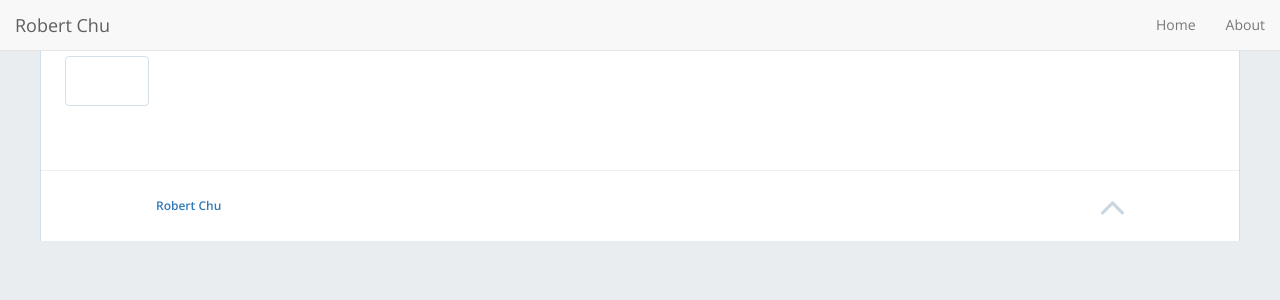
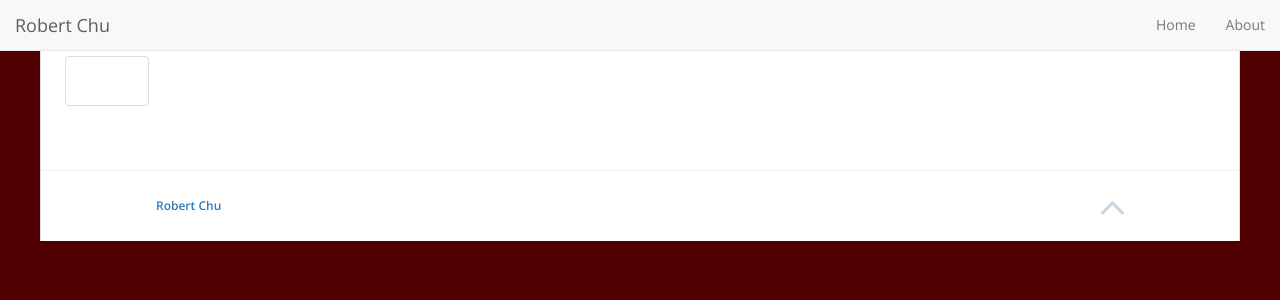
Before and after one commit to RobertFromTX/RobertFromTX.github.io, a Jekyll site: the page built from CHANGELOG.md, in a window 1280 px wide. Shown: the top 300 px of the page. Built offline with Jekyll 4.4.1, drawn with Linux system fonts in a browser that asks for light colours; nearby versions of some CDN libraries; our own code applies the rules of GitHub Pages for plain Markdown files.

Commit message:
background color from #e9edf0 to maroon in scss

```diff
--- a/css/style.scss
+++ b/css/style.scss
@@ -33,7 +33,7 @@ $secondary: #FF7B7B;
 }
 
 body {
-  background-color: #e9edf0;
+  background-color: #500000;
   @extend %opensans;
   -webkit-font-smoothing: antialiased;
 }
```
Also changed, not shown: 3 other files.
